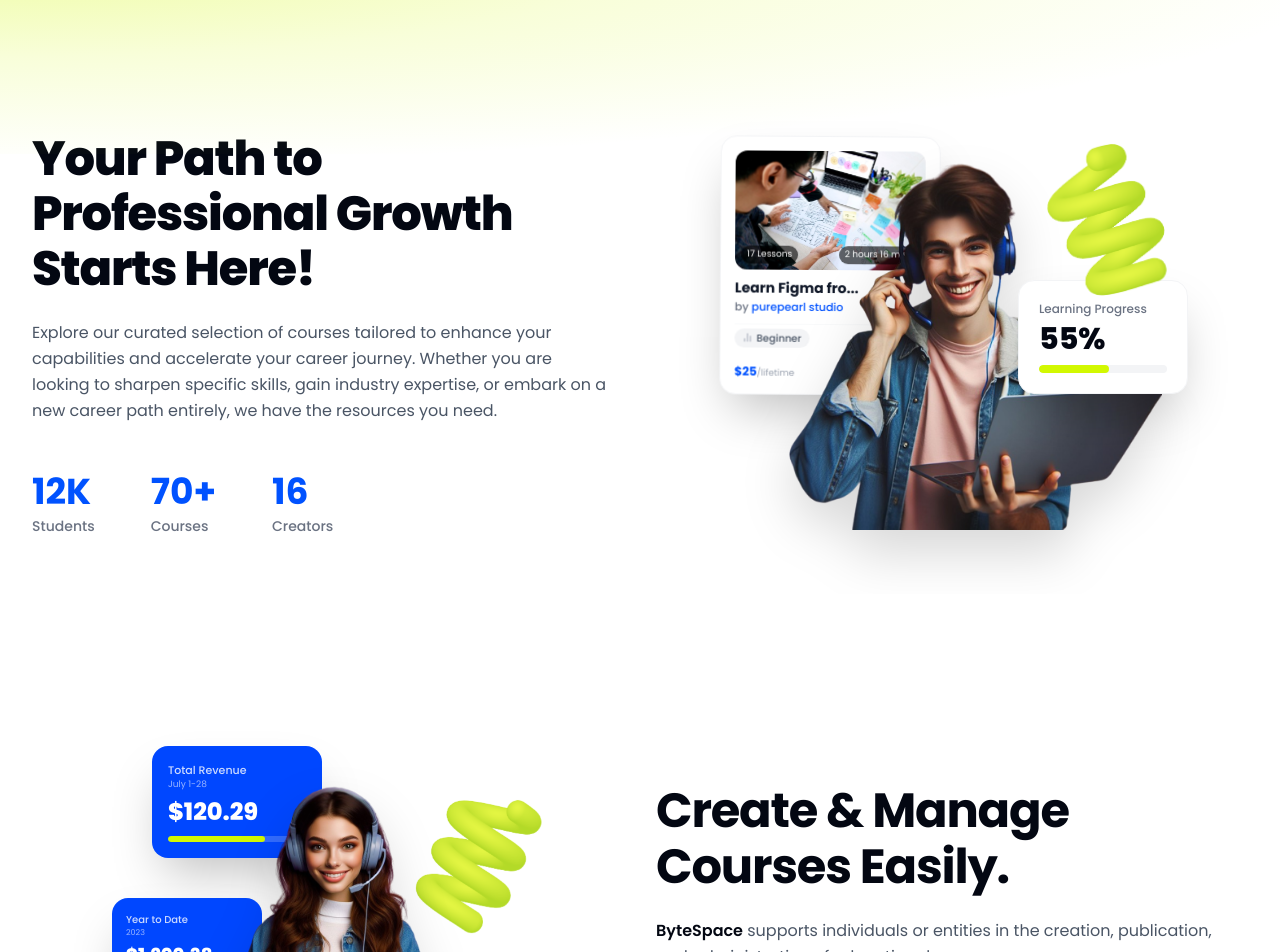
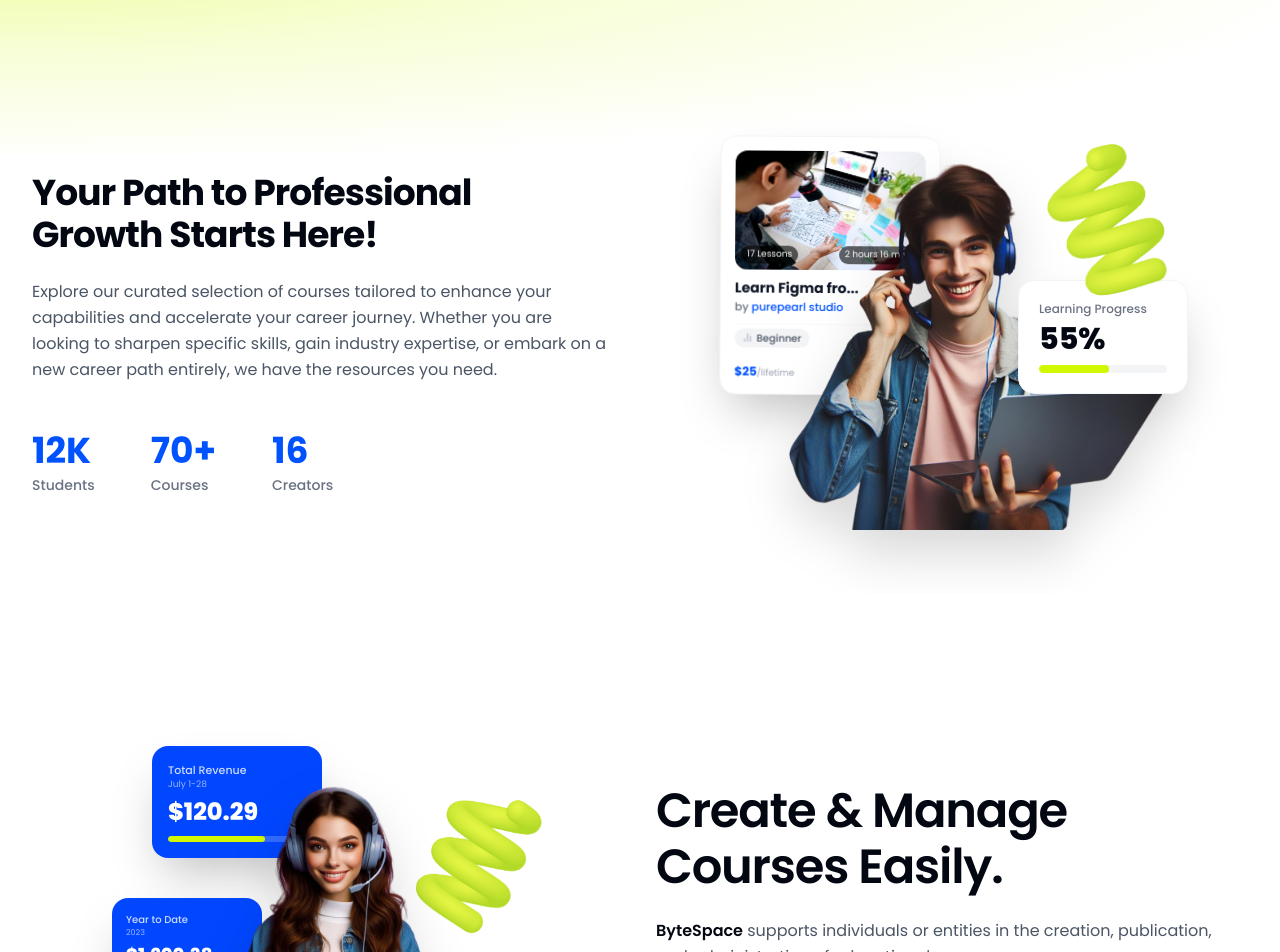
Before and after one commit to AL-AM1N/byte-space-doin-tech-assessment, a Next.js app: page / in a window 1280 px wide. Shown: the part 3120-4072 px from the top of the page. Built offline with nearby package versions, Linux system fonts and the light colour scheme; a web font is replaced by a local one.

Commit message:
Fix/final polish
 chore: apply final UI polish

```diff
--- a/src/components/CreateManageSection.tsx
+++ b/src/components/CreateManageSection.tsx
@@ -99,7 +99,7 @@ export default function CreateManageSection() {
 
           {/* Right Column: Text & Checklist */}
           <div className="lg:col-span-6 space-y-6 max-w-xl order-1 lg:order-2">
-            <h2 className="text-3xl sm:text-4xl md:text-5xl font-bold text-gray-950 tracking-tight leading-[1.15]">
+            <h2 className="text-3xl sm:text-4xl md:text-5xl font-semibold text-gray-950 tracking-tight leading-[1.15]">
               Create &amp; Manage <br />
               Courses Easily.
             </h2>
--- a/src/components/ProfessionalGrowth.tsx
+++ b/src/components/ProfessionalGrowth.tsx
@@ -16,7 +16,7 @@ export default function ProfessionalGrowth() {
         <div className="grid grid-cols-1 lg:grid-cols-12 gap-12 lg:gap-8 items-center">
           {/* Left Column: Content & Stats */}
           <div className="lg:col-span-6 space-y-6 max-w-xl">
-            <h2 className="text-3xl sm:text-4xl md:text-5xl font-extrabold text-gray-950 tracking-tight leading-[1.15]">
+            <h2 className="text-xl sm:text-xl md:text-4xl font-bold text-gray-950 tracking-tight leading-[1.15]">
               Your Path to Professional Growth Starts Here!
             </h2>
 
```
